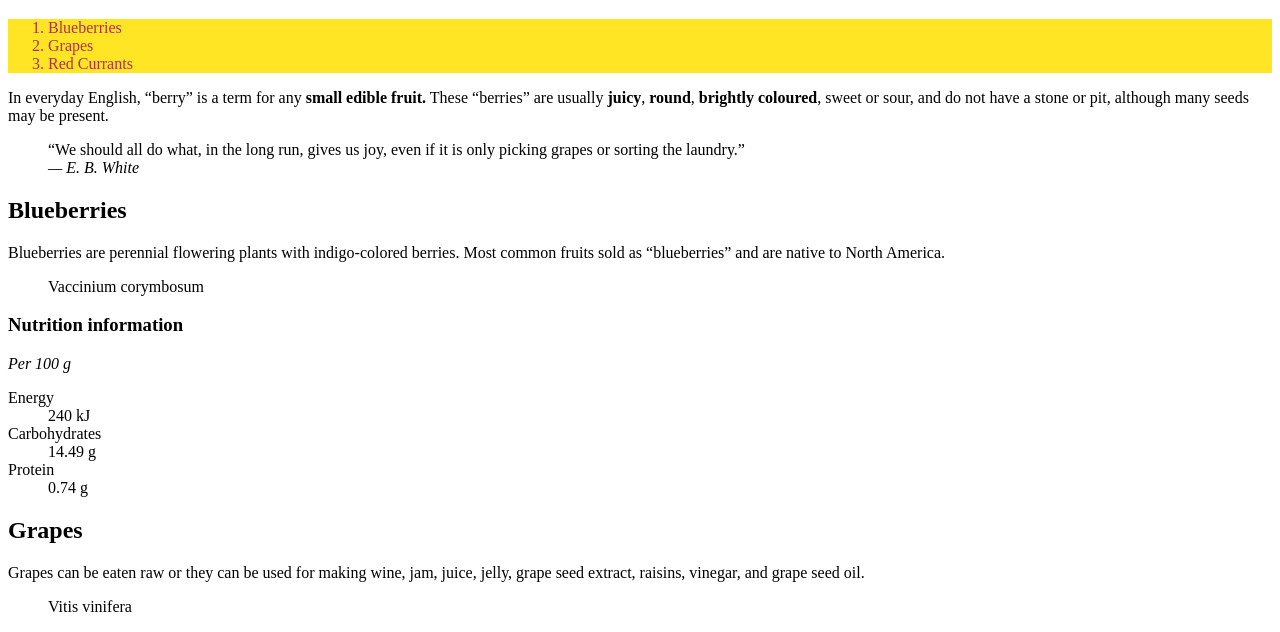
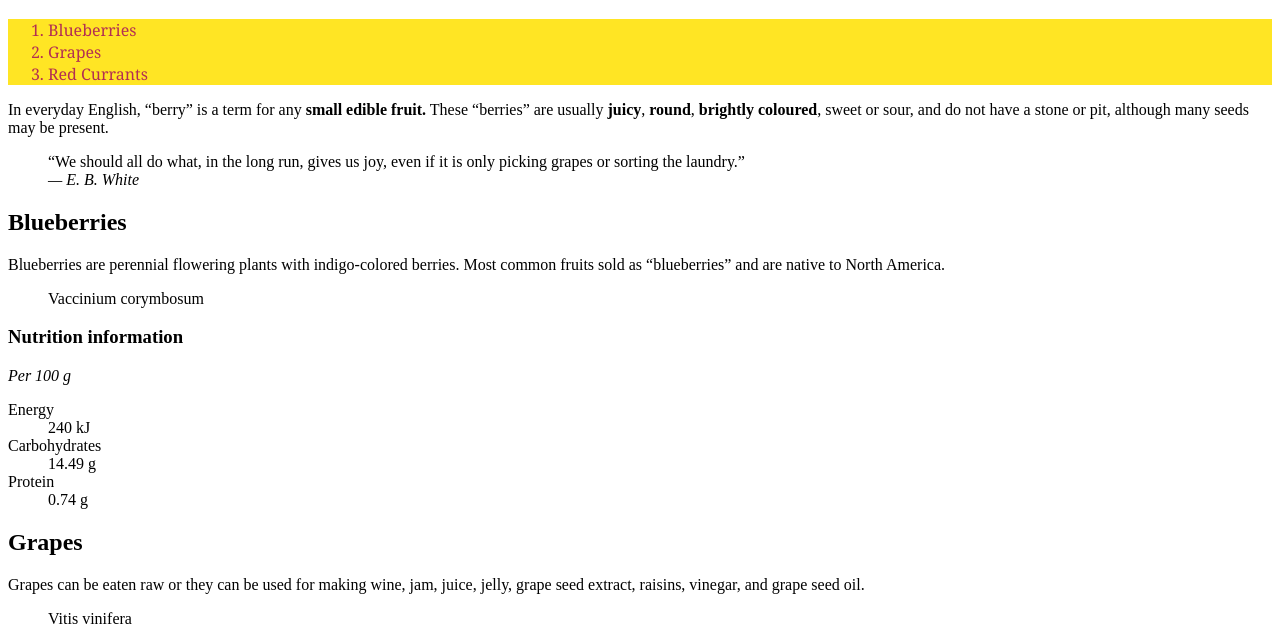
Before and after one commit to domrichichi/dsn1674-project-1, a plain HTML site: page index.html in a window 1280 px wide. Shown: the part 141-773 px from the top of the page. Drawn offline with Linux system fonts and the light colour scheme.

Commit message:
Changed List Font Family

```diff
--- a/css/main.css
+++ b/css/main.css
@@ -15,4 +15,5 @@ nav ol {
 
 nav li {
 	color: #b32f52;
+	font-family:"Georgia";
 }
```
